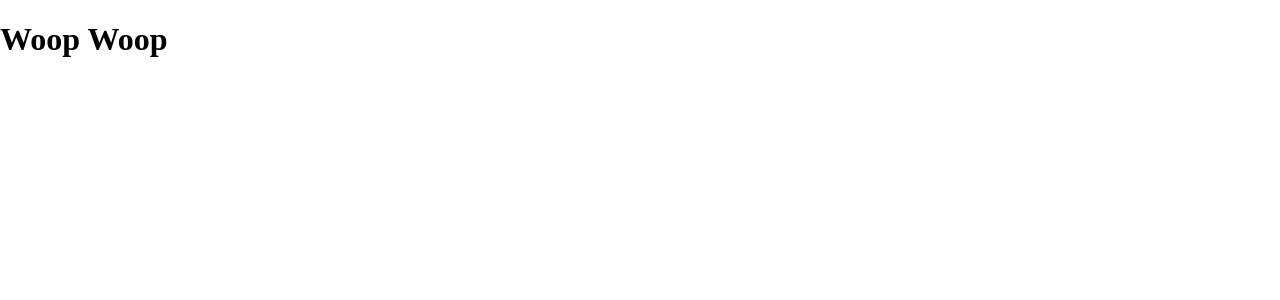
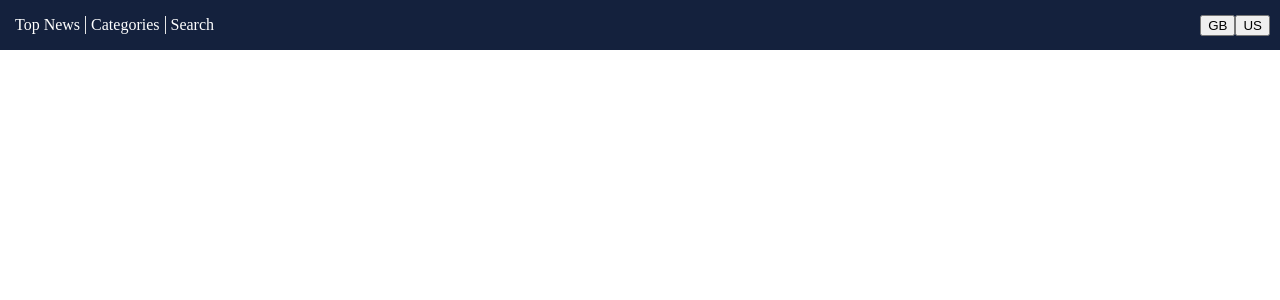
Before and after one commit to miseljicAleksa/HTNews, a React (Create React App) app: page / in a window 1280 px wide. Shown: the top 300 px of the page. Built offline with nearby package versions, Linux system fonts and the light colour scheme.

Commit message:
Make Navigation Bar and add basic styles for it

```diff
--- a/src/App.js
+++ b/src/App.js
@@ -1,9 +1,10 @@
 import React from 'react';
+import NavigationBar from './components/shared/NavigationBar';
 
 const App = () => {
   return (
     <div>
-      <h1>Woop Woop</h1>
+      <NavigationBar />
     </div>
   );
 };
--- /dev/null
+++ b/src/components/shared/NavigationBar/index.jsx
@@ -0,0 +1,20 @@
+import React from 'react';
+import './style.scss';
+
+const NavigationBar = () => {
+  return (
+    <div className='container'>
+      <ul className='navItems'>
+        <li>Top News</li>
+        <li>Categories</li>
+        <li>Search</li>
+      </ul>
+      <div className='region'>
+        <button>GB</button>
+        <button>US</button>
+      </div>
+    </div>
+  );
+};
+
+export default NavigationBar;
--- /dev/null
+++ b/src/components/shared/NavigationBar/style.scss
@@ -0,0 +1,26 @@
+@import '../../../styles/_variables.scss';
+
+.container {
+    display: flex;
+    justify-content: space-between;
+    align-items: center;
+    padding: 0 10px;
+    background-color: $htn-blue;
+
+    .navItems {
+        display: flex;
+        // gap: 1.5rem;
+        list-style-type: none;
+        padding: 0;
+
+        * {
+            color: $primary-white;
+            padding: 0 5px;
+        }
+
+        *:nth-child(even){
+            border-left: 1px solid $secondary-white;
+            border-right: 1px solid $secondary-white;
+        }
+    }
+}
--- a/src/index.js
+++ b/src/index.js
@@ -1,6 +1,6 @@
 import React from 'react';
 import ReactDOM from 'react-dom';
-import './index.scss';
+import './styles/index.scss';
 import App from './App';
 
 ReactDOM.render(<App />, document.getElementById('root'));
--- a/src/index.scss
+++ b/src/styles/index.scss
@@ -1,4 +1,4 @@
-@import './styles/_variables.scss';
+@import './_variables.scss';
 
 #root, html, body {
     height: 100vh;
```
